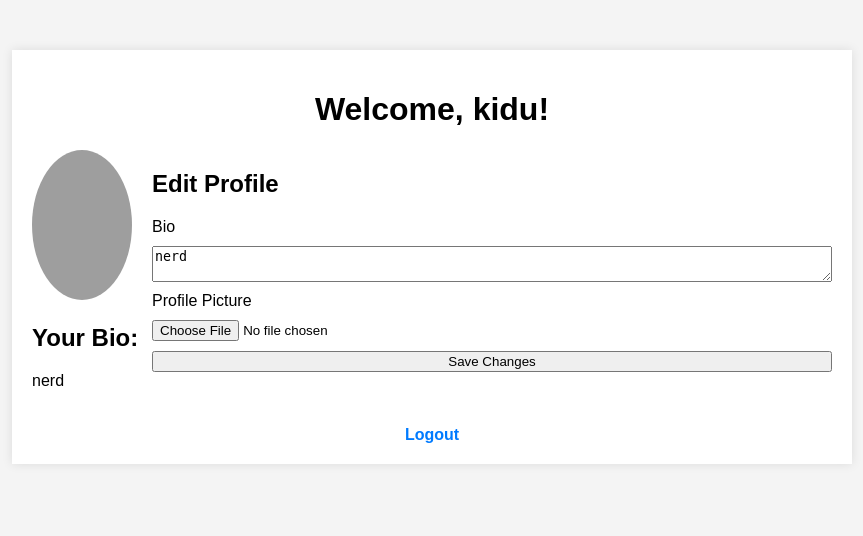
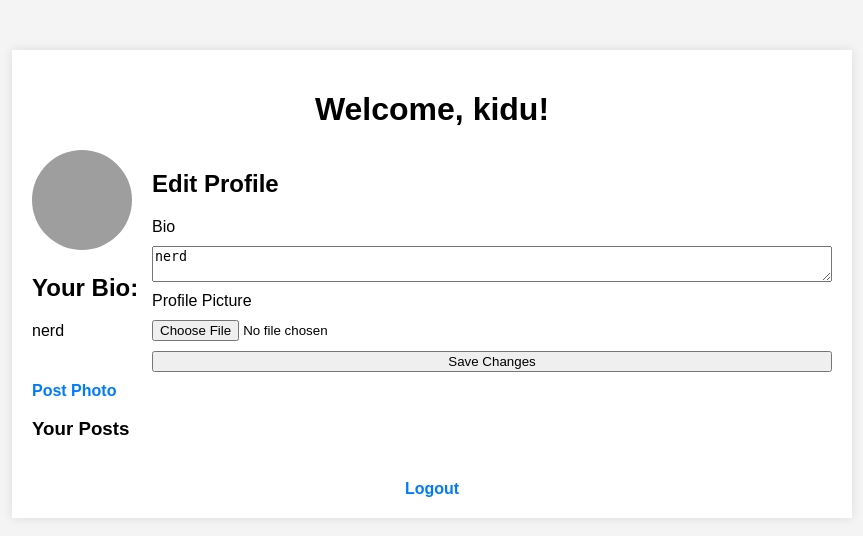
Before and after one commit to Raaz-009/flask_social_media, a Flask app: page /dashboard in a window 1280 px wide. Shown: the top 536 px of the page, without its empty margins (208-1071 px from the left). Run offline with Flask 3, Linux system fonts and the light colour scheme; a user stored in the database is signed in; some libraries are stand-ins or nearby versions; grey boxes are pictures that could not be loaded.

Commit message:
added post and delete feature

```diff
--- a/app.py
+++ b/app.py
@@ -1,4 +1,4 @@
-from flask import Flask, flash, render_template, redirect, url_for, request
+from flask import Flask, flash, render_template, redirect, url_for, request,abort
 from flask_sqlalchemy import SQLAlchemy
 from flask_login import UserMixin, LoginManager, login_user, logout_user, login_required, current_user
 from flask_wtf import FlaskForm
@@ -26,6 +26,8 @@
 def load_user(user_id):
     return User.query.get(int(user_id))
 
+
+#Class for user details and login
 class User(db.Model, UserMixin):
     id = db.Column(db.Integer, primary_key=True)
     username = db.Column(db.String(20), nullable=False, unique=True)
@@ -33,6 +35,19 @@
     password = db.Column(db.String(80), nullable=False)
     bio = db.Column(db.Text, nullable=True)
     profile_picture = db.Column(db.String(255), nullable=True)
+    posts = db.relationship('Post', backref='author', lazy=True)   #for posts
+
+
+#class for user posts
+class Post(db.Model):
+    id = db.Column(db.Integer, primary_key=True)
+    image_filename = db.Column(db.String(255), nullable=False)  # Ensure this line exists
+    caption = db.Column(db.Text)
+    user_id = db.Column(db.Integer, db.ForeignKey('user.id'), nullable=False)
+
+with app.app_context():
+    db.create_all()
+
 
 class RegisterForm(FlaskForm):
     username = StringField(validators=[InputRequired(), Length(min=4, max=20)], render_kw={"placeholder": "Username"})
@@ -60,6 +75,20 @@
         if not user or not bcrypt.check_password_hash(user.password, self.password.data):
             raise ValidationError("Invalid username, email, or password")
 
+
+#form for deleting and adding posts
+
+class PostForm(FlaskForm):
+    photo = FileField('Photo', validators=[InputRequired(), FileAllowed(['jpg', 'jpeg', 'png'], 'Images only!')])
+    caption = TextAreaField('Caption', validators=[Length(max=255)])
+    submit = SubmitField('Post')
+
+class DeletePostForm(FlaskForm):
+    submit = SubmitField('Delete')
+
+
+
+
 UPLOAD_FOLDER = r'static/images'
 ALLOWED_EXTENSIONS = {'png', 'jpg', 'jpeg'}
 
@@ -70,8 +99,8 @@
     profile_picture = FileField('Profile Picture', validators=[FileAllowed(ALLOWED_EXTENSIONS, 'Only images allowed')])
     submit = SubmitField('Save Changes')
 
-with app.app_context():
-    db.create_all()
+# with app.app_context():
+#     db.create_all()
 
 @app.route('/')
 def home():
@@ -86,6 +115,7 @@
             login_user(user)
             return redirect(url_for('dashboard'))
     return render_template('login.html', form=form)
+
 
 @app.route('/dashboard', methods=['GET', 'POST'])
 @login_required
@@ -104,7 +134,11 @@
         return redirect(url_for('dashboard'))
     elif request.method == 'GET':
         form.bio.data = current_user.bio
-    return render_template('dashboard.html', form=form)
+
+    posts = Post.query.filter_by(user_id=current_user.id).all()
+    delete_form = DeletePostForm()
+    return render_template('dashboard.html', form=form, posts=posts, delete_form=delete_form)
+
 
 @app.route('/register', methods=['GET', 'POST'])
 def register_user():
@@ -117,6 +151,42 @@
         return redirect(url_for('login'))
     return render_template('register.html', form=form)
 
+
+#post photo route
+@app.route('/post_photo', methods=['GET', 'POST'])
+@login_required
+def post_photo():
+    form = PostForm()
+    if form.validate_on_submit():
+        photo = form.photo.data
+        filename = secure_filename(photo.filename)
+        pic_name = str(uuid.uuid1()) + "_" + filename
+        photo.save(os.path.join(app.config['UPLOAD_FOLDER'], pic_name))
+
+        new_post = Post(
+            image_filename=pic_name,
+            caption=form.caption.data,
+            user_id=current_user.id
+        )
+        db.session.add(new_post)
+        db.session.commit()
+        flash('Photo posted successfully!', 'success')
+        return redirect(url_for('dashboard'))
+
+    return render_template('post.html', form=form)
+
+
+@app.route('/delete_post/<int:post_id>', methods=['POST'])
+@login_required
+def delete_post(post_id):
+    post = Post.query.get_or_404(post_id)
+    if post.user_id != current_user.id:
+        abort(403)  # Forbidden
+    db.session.delete(post)
+    db.session.commit()
+    flash('Post deleted successfully!', 'success')
+    return redirect(url_for('dashboard'))
+
 @app.route('/logout')
 @login_required
 def logout():
--- a/templates/dashboard.html
+++ b/templates/dashboard.html
@@ -5,6 +5,31 @@
     <meta name="viewport" content="width=device-width, initial-scale=1.0">
     <link rel="stylesheet" href="{{ url_for('static', filename='dashboard.css') }}">
     <title>Dashboard</title>
+    <style>
+        .posts-container {
+            display: grid;
+            grid-template-columns: repeat(auto-fill, minmax(200px, 1fr));
+            gap: 20px;
+            margin-top: 20px;
+        }
+        .post-item {
+            border: 1px solid #ccc;
+            padding: 10px;
+            text-align: center;
+        }
+        .post-item img {
+            max-width: 100%;
+            max-height: 200px;
+            display: block;
+            margin: 0 auto;
+        }
+        .post-item p {
+            margin-top: 10px;
+        }
+        .delete-form {
+            margin-top: 10px;
+        }
+    </style>
 </head>
 <body>
 
@@ -16,10 +41,10 @@
     <section class="profile-section">
         <div class="profile-info">
             {% if current_user.profile_picture %}
-        <img width="100px" height="500px" src="{{ url_for('static', filename='images/' + current_user.profile_picture) }}">
-    {% else %}
-        <p>No profile picture available</p>
-    {% endif %}
+                <img width="100px" height="100px" src="{{ url_for('static', filename='images/' + current_user.profile_picture) }}">
+            {% else %}
+                <p>No profile picture available</p>
+            {% endif %}
             <div class="user-bio">
                 <h2>Your Bio:</h2>
                 <p>{{ current_user.bio }}</p>
@@ -37,7 +62,22 @@
             </form>
         </div>
     </section>
-    <!-- <img height="500px" width="500px" src="{{ url_for('static', filename='asset/Untitled.jpg') }}" alt=""> -->
+
+    <a href="{{ url_for('post_photo') }}">Post Photo</a>
+
+    <h3>Your Posts</h3>
+    <div class="posts-container">
+        {% for post in current_user.posts %}
+            <div class="post-item">
+                <img src="{{ url_for('static', filename='images/' + post.image_filename) }}" alt="Post Image">
+                <p><strong>Caption:</strong> {{ post.caption }}</p>
+                <form class="delete-form" method="POST" action="{{ url_for('delete_post', post_id=post.id) }}">
+                    {{ delete_form.hidden_tag() }}
+                    <button type="submit">Delete</button>
+                </form>
+            </div>
+        {% endfor %}
+    </div>
 
     <footer>
         <a href="{{ url_for('logout') }}">Logout</a>
```
Also changed, not shown: templates/base.html (added, +13 -0 lines), templates/post.html (added, +10 -0 lines), data.db (added), instance/data.db, static/images/1032ad09-2d60-11ef-8328-10f60a3fa4c7_image.png (added), static/images/7969f638-2d60-11ef-8a50-10f60a3fa4c7_image_3.png (added), static/images/Designer_17.png (added), static/images/image_1.png (added), 3 other files.
